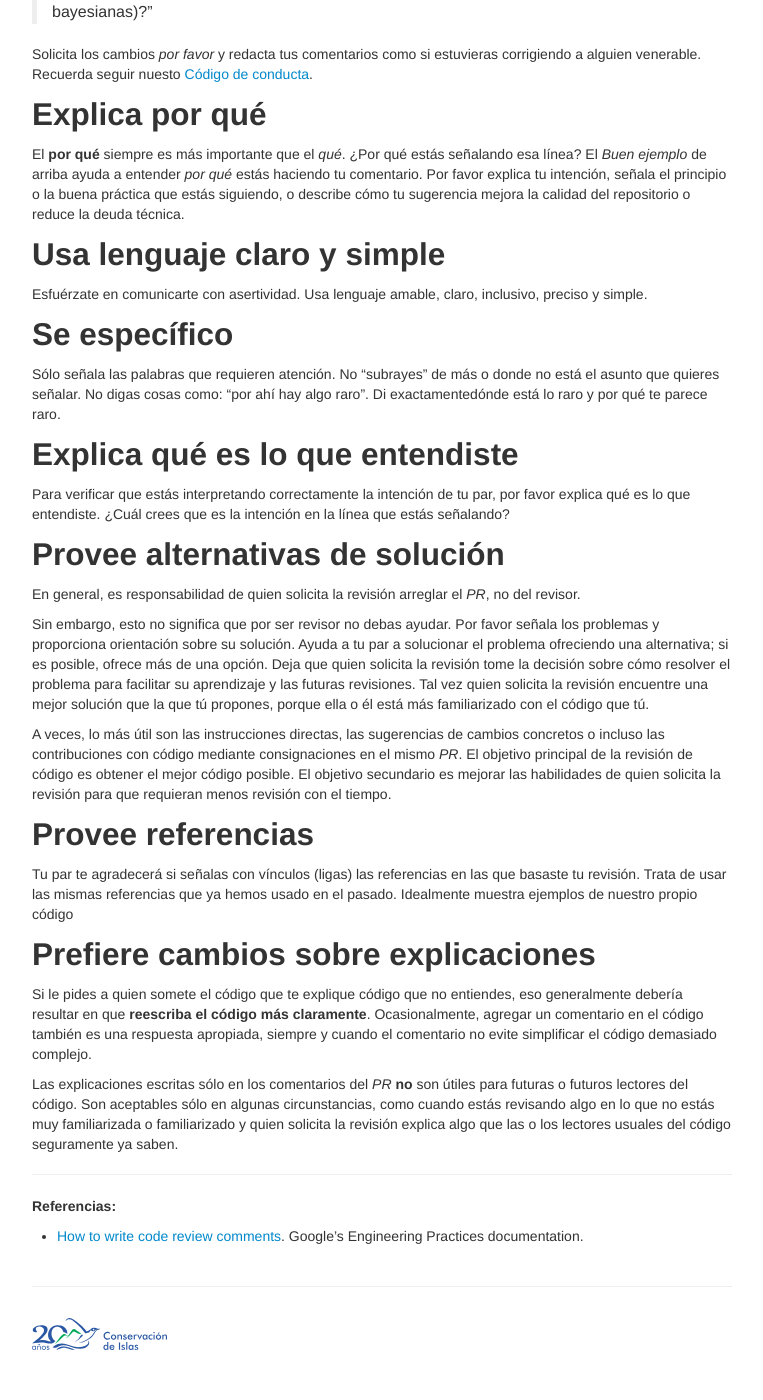
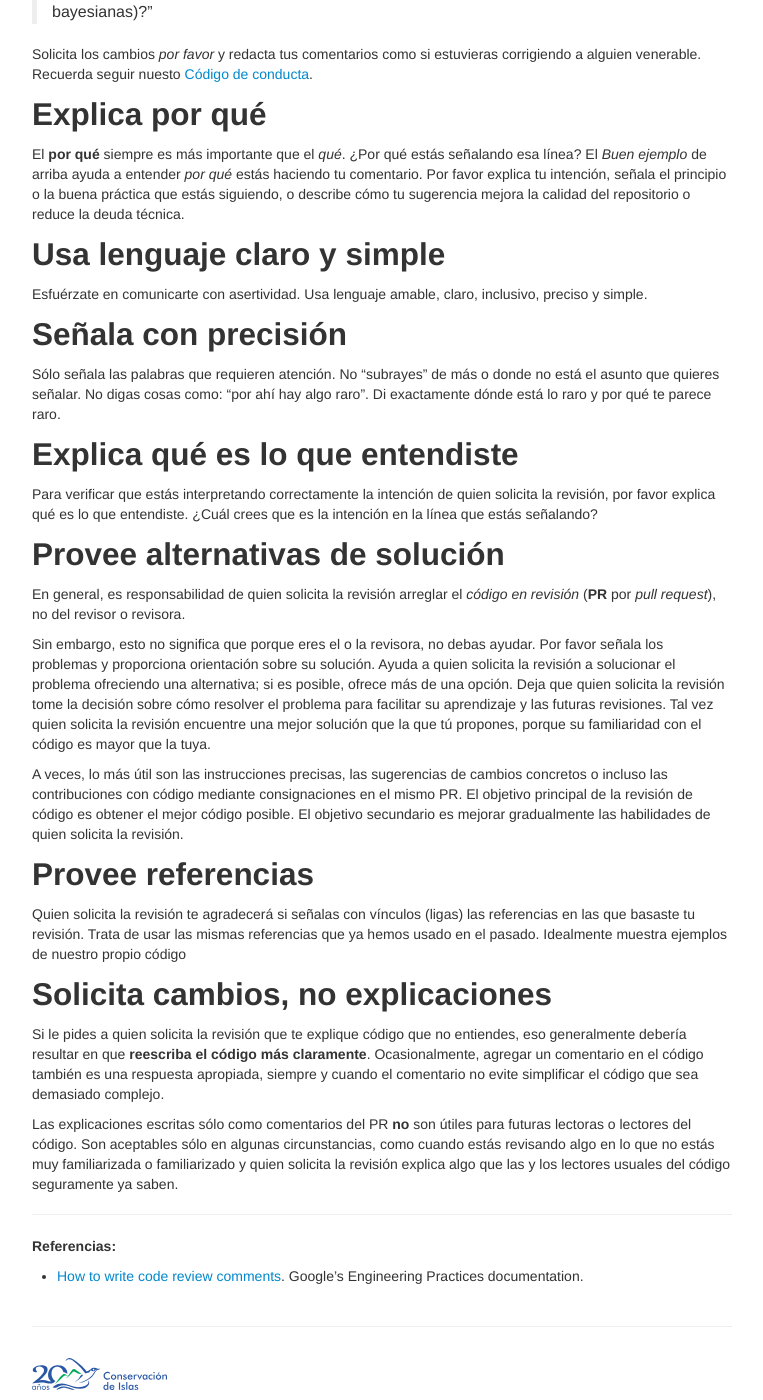
Before and after one commit to LizethMReyes/islasgeci.github.io, a Jekyll site: the page built from _guia_de_estilo/comentarios_en_revisiones.md, in a window 1280 px wide and 1400 px high, scrolled down 790 px. Shown: the whole window, without its empty margins (258-1021 px from the left). Built offline with Jekyll 4.4.1, drawn with Linux system fonts in a browser that asks for light colours; before the commit the page ends 2150 px from its top, so only the background shows below that; some of the changed text lies outside the part shown.

Commit message:
Usa lenguaje inclusivo

```diff
--- a/_guia_de_estilo/comentarios_en_revisiones.md
+++ b/_guia_de_estilo/comentarios_en_revisiones.md
@@ -12,11 +12,11 @@ description: Cómo logramos revisiones amables y efectivas
 - Se amable
 - Explica por qué
 - Usa lenguaje simple y claro
-- Se específico
+- Señala con precisión
 - Explica qué es lo que entendiste
 - Provee alternativas de solución
 - Provee referencias
-- Prefiere cambios sobre explicaciones
+- Solicita cambios, no explicaciones
 
 ---
 
@@ -51,50 +51,52 @@ sugerencia mejora la calidad del repositorio o reduce la deuda técnica.
 
 Esfuérzate en comunicarte con asertividad. Usa lenguaje amable, claro, inclusivo, preciso y simple.
 
-## Se específico
+## Señala con precisión
 
 Sólo señala las palabras que requieren atención. No "subrayes" de más o donde no está el asunto que
-quieres señalar. No digas cosas como: "por ahí hay algo raro". Di exactamentedónde está lo raro y
+quieres señalar. No digas cosas como: "por ahí hay algo raro". Di exactamente dónde está lo raro y
 por qué te parece raro.
 
 ## Explica qué es lo que entendiste
 
-Para verificar que estás interpretando correctamente la intención de tu par, por favor explica qué
-es lo que entendiste. ¿Cuál crees que es la intención en la línea que estás señalando?
+Para verificar que estás interpretando correctamente la intención de quien solicita la revisión, por
+favor explica qué es lo que entendiste. ¿Cuál crees que es la intención en la línea que estás
+señalando?
 
 ## Provee alternativas de solución
 
-En general, es responsabilidad de quien solicita la revisión arreglar el _PR_, no del revisor.
+En general, es responsabilidad de quien solicita la revisión arreglar el _código en revisión_
+(**PR** por _pull request_), no del revisor o revisora.
 
-Sin embargo, esto no significa que por ser revisor no debas ayudar. Por favor señala los problemas y
-proporciona orientación sobre su solución. Ayuda a tu par a solucionar el problema ofreciendo una
-alternativa; si es posible, ofrece más de una opción. Deja que quien solicita la revisión tome la
-decisión sobre cómo resolver el problema para facilitar su aprendizaje y las futuras revisiones. Tal
-vez quien solicita la revisión encuentre una mejor solución que la que tú propones, porque ella o él
-está más familiarizado con el código que tú.
+Sin embargo, esto no significa que porque eres el o la revisora, no debas ayudar. Por favor señala
+los problemas y proporciona orientación sobre su solución. Ayuda a quien solicita la revisión a
+solucionar el problema ofreciendo una alternativa; si es posible, ofrece más de una opción. Deja que
+quien solicita la revisión tome la decisión sobre cómo resolver el problema para facilitar su
+aprendizaje y las futuras revisiones. Tal vez quien solicita la revisión encuentre una mejor
+solución que la que tú propones, porque su familiaridad con el código es mayor que la tuya.
 
-A veces, lo más útil son las instrucciones directas, las sugerencias de cambios concretos o incluso
-las contribuciones con código mediante consignaciones en el mismo _PR_. El objetivo principal de la
-revisión de código es obtener el mejor código posible. El objetivo secundario es mejorar las
-habilidades de quien solicita la revisión para que requieran menos revisión con el tiempo.
+A veces, lo más útil son las instrucciones precisas, las sugerencias de cambios concretos o incluso
+las contribuciones con código mediante consignaciones en el mismo PR. El objetivo principal de la
+revisión de código es obtener el mejor código posible. El objetivo secundario es mejorar
+gradualmente las habilidades de quien solicita la revisión.
 
 ## Provee referencias
 
-Tu par te agradecerá si señalas con vínculos (ligas) las referencias en las que basaste tu revisión.
-Trata de usar las mismas referencias que ya hemos usado en el pasado. Idealmente muestra ejemplos de
-nuestro propio código
+Quien solicita la revisión te agradecerá si señalas con vínculos (ligas) las referencias en las que
+basaste tu revisión. Trata de usar las mismas referencias que ya hemos usado en el pasado.
+Idealmente muestra ejemplos de nuestro propio código
 
-## Prefiere cambios sobre explicaciones
+## Solicita cambios, no explicaciones
 
-Si le pides a quien somete el código que te explique código que no entiendes, eso generalmente
+Si le pides a quien solicita la revisión que te explique código que no entiendes, eso generalmente
 debería resultar en que **reescriba el código más claramente**. Ocasionalmente, agregar un
 comentario en el código también es una respuesta apropiada, siempre y cuando el comentario no evite
-simplificar el código demasiado complejo.
+simplificar el código que sea demasiado complejo.
 
-Las explicaciones escritas sólo en los comentarios del _PR_ **no** son útiles para futuras o futuros
+Las explicaciones escritas sólo como comentarios del PR **no** son útiles para futuras lectoras o
 lectores del código. Son aceptables sólo en algunas circunstancias, como cuando estás revisando algo
 en lo que no estás muy familiarizada o familiarizado y quien solicita la revisión explica algo que
-las o los lectores usuales del código seguramente ya saben.
+las y los lectores usuales del código seguramente ya saben.
 
 ---
 
```
